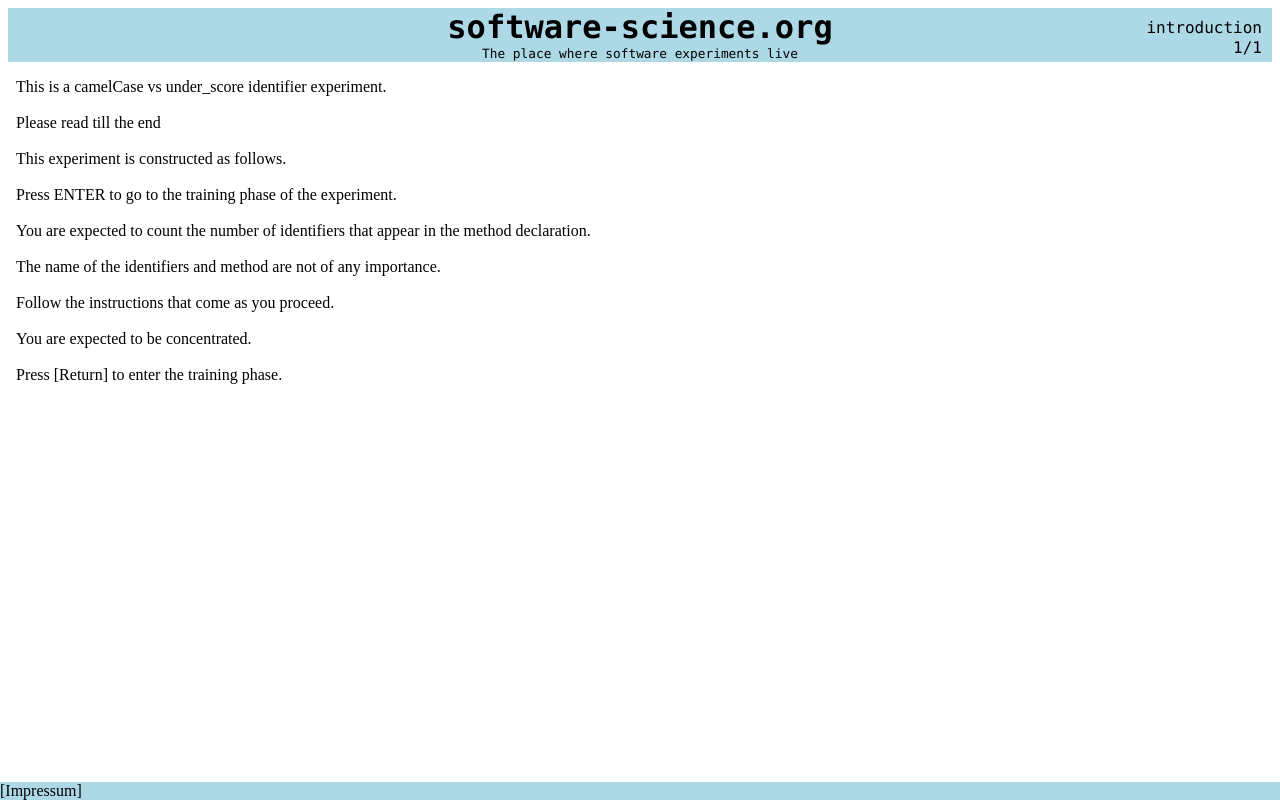
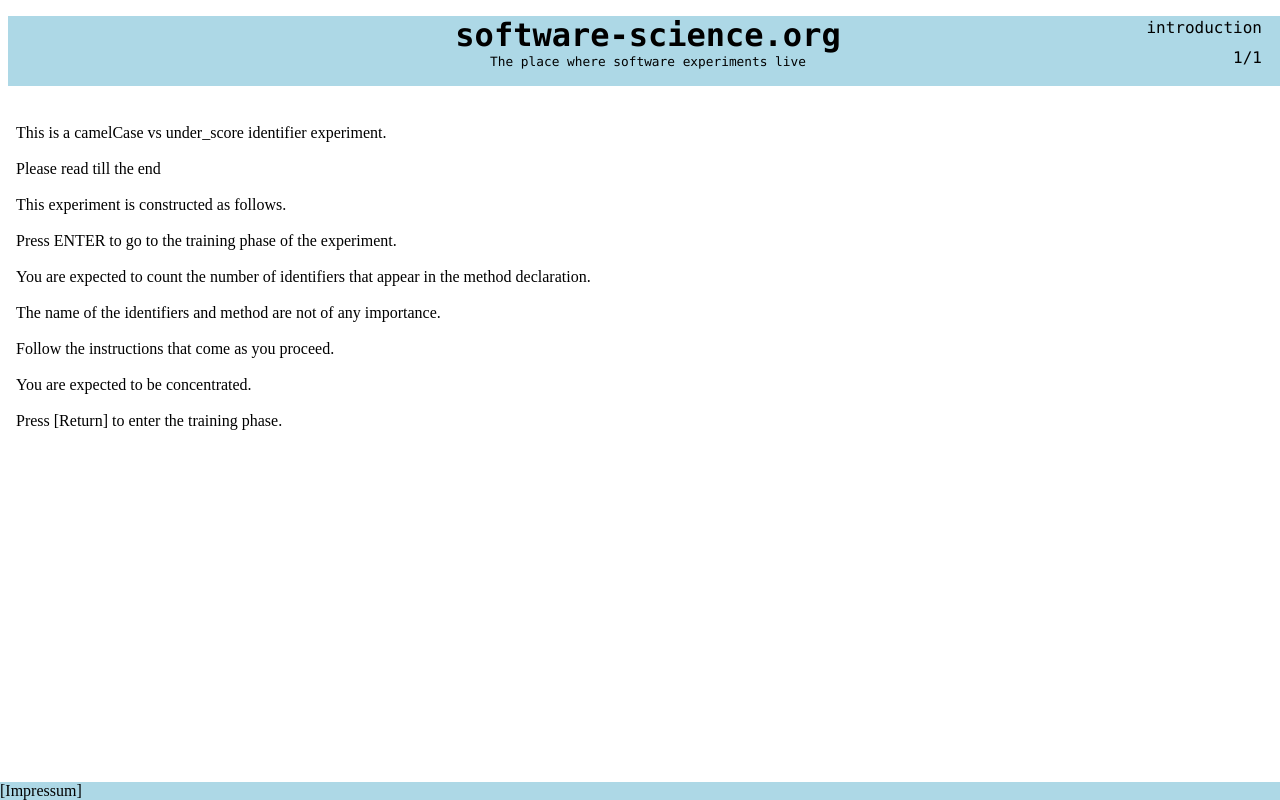
Before and after one commit to Tontah/BAArbeit, a plain HTML site: page index.html in a window 1280 px wide. Drawn offline with Linux system fonts and the light colour scheme.

Commit message:
feat: fixed the problem of the main scrolling when stage has an overflow

```diff
--- a/index.html
+++ b/index.html
@@ -5,11 +5,13 @@
     <title>Software-Science.org - CC Vs SC</title>
 
     <style>
+        #main {
+            width: 100%;
+            background-color: lightblue;
+            text-align: center;
+            position: fixed;
 
-        main {
-            padding: 0px;
-            background: lightblue;
-            text-align: center;
+
         }
 
         menu {
@@ -24,15 +26,17 @@
 
         }
 
-        main h1 {
+        #main h1{
             margin:0;
+            background-color: lightblue
         }
 
-        main h2 {
+        #main h2{
             font-weight: lighter;
             text-align: center;
             margin:0;
             font-size: 80%;
+            background-color: lightblue
         }
 
         simplecode {
@@ -50,6 +54,7 @@
             position:fixed;
             top:30px;
             right: 10px;
+            margin-top: 10px;
         }
 
         STATE {
@@ -59,7 +64,9 @@
             right: 10px;
         }
 
-        STAGE {}
+        #STAGE {
+            padding-top: 100px;
+        }
 
     </style>
 
@@ -67,14 +74,14 @@
 </head>
 <body>
 
-<main>
+<div id = "main">
     <h1><simplecode>software-science.org</simplecode></h1>
     <h2><simplecode>The place where software experiments live</simplecode></h2>
     <p><STATE id="STATE"></STATE></p>
     <p><TASK id="TASK"></TASK></p>
-</main>
-<MENU>[Impressum]</MENU>
-<STAGE id="STAGE"></STAGE><p></p>
+</div>
+<MENU>[Impressum]</MENU><p></p>
+<div id="STAGE"></div><p></p>
 <script type="module" src="src/lib.js"></script>
 <script type="module" src="src/main.js"></script>
 </body>
--- a/src/main.js
+++ b/src/main.js
@@ -4,12 +4,20 @@
 
 document.set_seed(SEED);
 
-function generateMethodName(numWords) {
+function generateMethodName() {
     let ret = [];
-    for(let i= 0; i < numWords; i++) {
+    for(let i= 0; i < 3; i++) {
         ret.push(words[document.new_random_integer(words.length)]);
     }
     return ret;
+}
+
+function uppercase(identArray) {
+    let output = [identArray[0]];
+    for(let i = 1; i < identArray.length; i++) {
+        output.push((identArray[i][0]).toUpperCase() + identArray[i].slice(1, identArray[i].length));
+    }
+    return output;
 }
 
 function generateIdentifier(numWords) {
@@ -23,50 +31,100 @@
 function generateLeadingBlanks(numBlanks) {
     let output = "";
     while (numBlanks!==0){
-        output = output + '&nbsp;';
+        output = output + " ";
         numBlanks--;
     }
     return output;
 }
-
+function generateLeadingBlank(numBlanks) {
+    return " ".repeat(numBlanks);
+}
 function generated_ccNL(numWords) {
-    let numberOfLoops = numWords+1;
-    let outputArr = [];
+    let blankSpaces = "";
     let output = "";
-    while (numberOfLoops !== 0){
-
-            outputArr.push(generateMethodName(numWords).join(""));
-            numberOfLoops--;
-    }
     for (let i = 0; i < numWords+1; i++) {
-        if( i === 0){
-            output = outputArr[i]+ " = (\n";
+        if( i === 0) {
+            output = uppercase(generateMethodName()).join("") + "( ";
+            blankSpaces = output;
         }
         else if( i === (numWords)){
-            output += outputArr[i]+ "){" + generateMethodName(numWords).join("") + " = x*8;}";
+            output += generateLeadingBlanks(blankSpaces.length) + uppercase(generateIdentifier(numWords)).join("")+ ")\n" +
+                generateLeadingBlanks(blankSpaces.length) + "\n" + "{\n" + " \n" +
+                generateLeadingBlanks(blankSpaces.length) + uppercase(generateIdentifier(numWords)).join("") + " = x*8;\n"  + " \n" +"}";
         }
         else {
-               let numSpaces = outputArr[0].length+5;
-                output += generateLeadingBlanks(numSpaces);
-                output += outputArr[i] + ",\n";
+            if("(" === output.charAt(output.length-2)){
+                output += uppercase(generateIdentifier(numWords)).join("") + ",\n";
+            }
+                else {
+                output += generateLeadingBlanks(blankSpaces.length);
+                output += uppercase(generateIdentifier(numWords)).join("") + ",\n";
+            }
         }
     }
     return output;
 }
 function generated_ccIL(numWords) {
-    return generateMethodName(numWords).join("");
+    let output = "";
+    let inMethodIndentation = 0;
+    for (let i = 0; i < numWords+1; i++) {
+        if (i === 0) {
+            output = uppercase(generateMethodName()).join("") + "( ";
+            inMethodIndentation = output.length/2;
+        } else if (i === (numWords)) {
+            output += uppercase(generateIdentifier(numWords)).join("") + "){\n" + " \n" + generateLeadingBlanks(Math.ceil(inMethodIndentation)) +
+                uppercase(generateIdentifier(numWords)).join("") + " = x*8;\n" + " \n" + "}";
+        } else {
+            output += uppercase(generateIdentifier(numWords)).join("") + ", ";
+        }
+    }
+    return output;
 }
 
 function generated_scNL(numWords) {
-    return generateMethodName(numWords).join("_") + " = (";
+    let blankSpaces = "";
+    let output = "";
+    for (let i = 0; i < numWords+1; i++) {
+        if( i === 0) {
+            output = generateMethodName().join("_") + "( ";
+            blankSpaces = output;
+        }
+        else if( i === (numWords)){
+            output += generateLeadingBlanks(blankSpaces.length) + generateIdentifier(numWords).join("_")+ ")\n" +
+                generateLeadingBlanks(blankSpaces.length) + "\n" + "{\n" + " \n" +
+                generateLeadingBlanks(blankSpaces.length) + generateIdentifier(numWords).join("_") + " = x*8;\n"  + " \n" +"}";
+        }
+        else {
+            if("(" === output.charAt(output.length-2)){
+                output += generateIdentifier(numWords).join("_") + ",\n";
+            }
+            else {
+                output += generateLeadingBlanks(blankSpaces.length);
+                output += generateIdentifier(numWords).join("_") + ",\n";
+            }
+        }
+    }
+    return output;
 }
-function generated_scIL(numWords
-) {
-    return generateMethodName(numWords).join("_") + " = (";
+function generated_scIL(numWords) {
+    let output = "";
+    let inMethodIndentation = 0;
+    for (let i = 0; i < numWords+1; i++) {
+        if (i === 0) {
+            output = generateMethodName().join("_") + "( ";
+            inMethodIndentation = output.length/2;
+        } else if (i === (numWords)) {
+            output += generateIdentifier(numWords).join("_") + "){\n" + " \n" + generateLeadingBlanks(Math.ceil(inMethodIndentation)) +
+                generateIdentifier(numWords).join("_") + " = x*8;\n" + " \n" + "}";
+        } else {
+            output += generateIdentifier(numWords).join("_") + ", ";
+        }
+    }
+    return output;
 }
 
 
-// Das hier ist die eigentliche Experimentdefinition
+
 document.experiment_definition(
     {
         experiment_name:"Camel case Vs Underscore",
```
